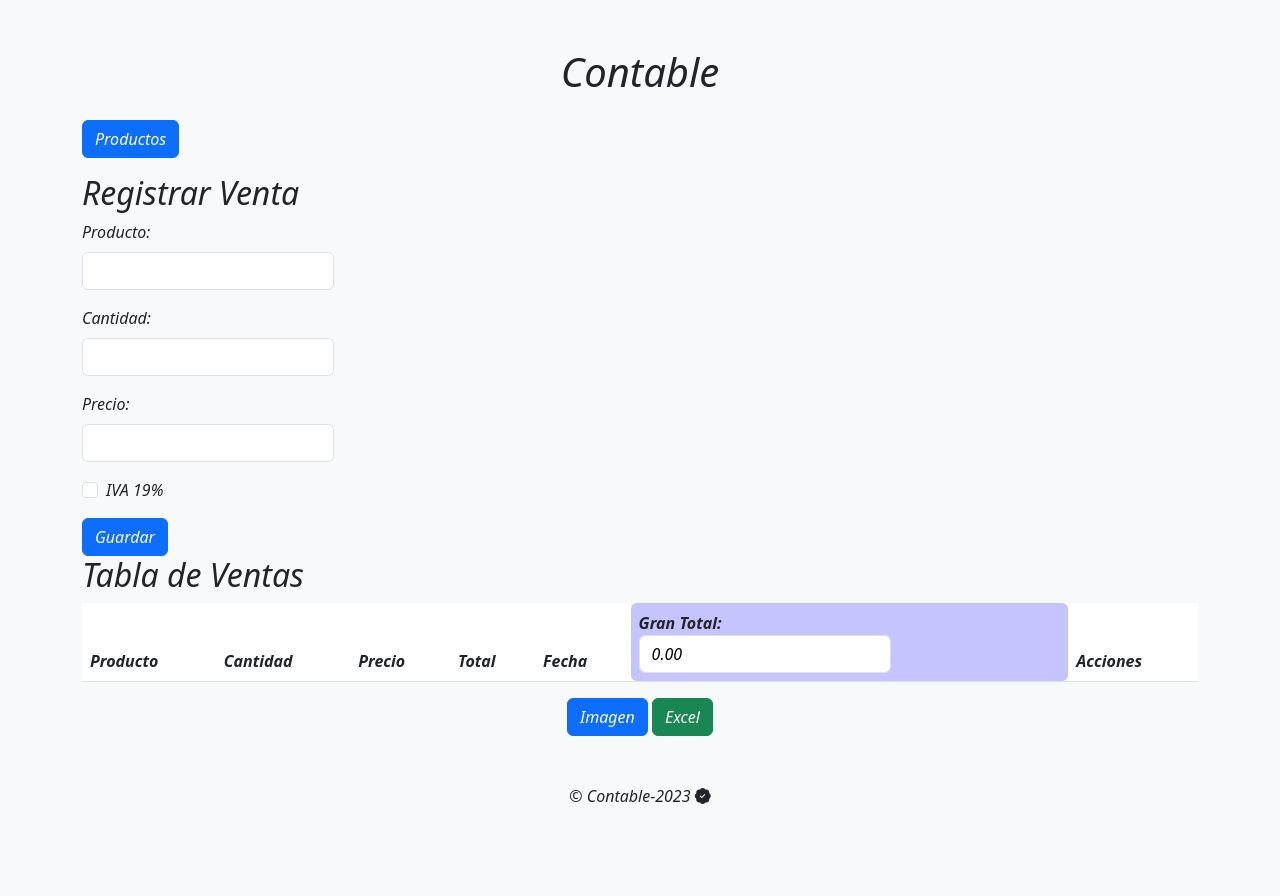
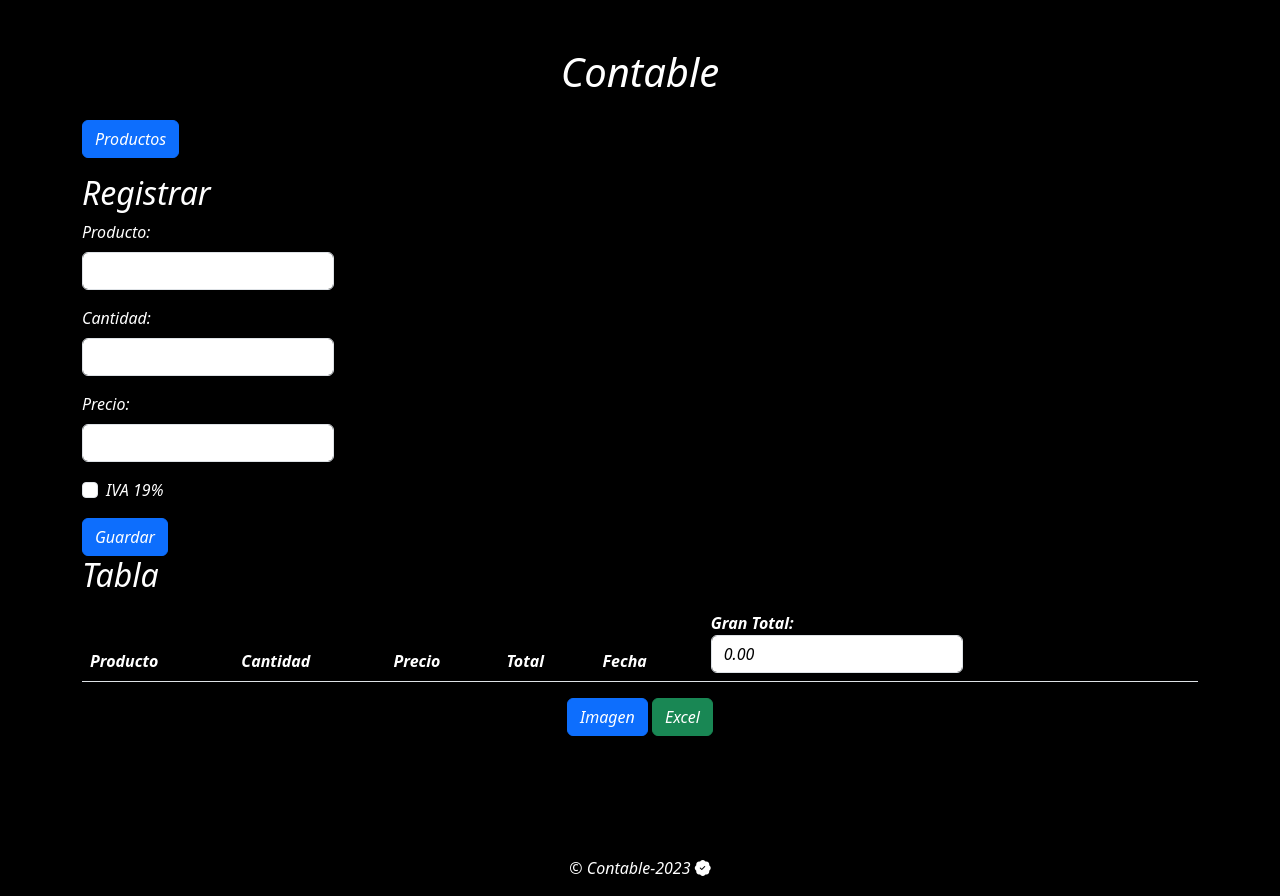
Before and after one commit to jhanerson/momotea-contable, a plain HTML site: page site/index.html in a window 1280 px wide. Before the commit the page ends 824 px from the top, so only its background shows below. Drawn offline with nearby package versions, Linux system fonts and the light colour scheme.

Commit message:
V-1-00001

```diff
--- a/site/code.js
+++ b/site/code.js
@@ -35,8 +35,7 @@ function agregarVenta(producto, cantidad, precio, total, fecha) {
         <td>
             <button class="btn btn-warning btn-sm" onclick="modificarProducto(this)">Modificar</button>
             <button class="btn btn-danger btn-sm" onclick="eliminarProducto(this)">Borrar</button>
-        </td>
-    `;
+        </td>`;
 
     // Llama a la función para recalcular el Gran Total
     calcularGranTotal();
--- a/site/index.html
+++ b/site/index.html
@@ -10,7 +10,7 @@
     <link rel="stylesheet" href="style.css">
 </head>
 
-<body class="bg-light">
+<body>
 
     <header class="text-center mt-5">
         <div class="container">
@@ -34,7 +34,7 @@
         </section>
 
         <section>
-            <h2>Registrar Venta</h2>
+            <h2>Registrar</h2>
             <form id="ventaForm">
                 <div class="mb-3">
                     <label for="producto" class="form-label">Producto:</label>
@@ -58,20 +58,21 @@
 
         <!-- Dentro de la sección "Tabla de Ventas" -->
         <section>
-    <h2>Tabla de Ventas</h2>
+            <h2>Tabla</h2>
             <table class="table">
                 <thead>
                     <tr>
-                <th>Producto</th>
-                <th>Cantidad</th>
-                <th>Precio</th>
-                <th>Total</th>
-                <th>Fecha</th>
-                <th style="background-color: rgb(197, 196, 255);" class="rounded">
-                    <label for="precio">Gran Total:</label>
-                    <input class="form-control me-2" type="search" id="Gran" class="rounded" style="color: rgb(0, 0, 0);">
+                        <th style="background-color:black; color: white;">
+                            Producto</th>
+                        <th style="background-color:black; color: white;"class="site">Cantidad</th>
+                        <th style="background-color:black; color: white;"class="th">Precio</th>
+                        <th style="background-color:black; color: white;"class="th">Total</th>
+                        <th style="background-color:black; color: white;"class="th">Fecha</th>
+                        <th style="background-color:black; color: white;"style="background-color: rgb(197, 196, 255);" class="rounded">
+                            <label for="precio" style="background-color:black; color: white;">Gran Total:</label>
+                            <input class="form-control me-2" type="search" id="Gran" class="rounded"
+                                style="color: rgb(0, 0, 0);">
                         </th>
-                <th>Acciones</th> <!-- Agregar una columna para las acciones -->
                     </tr>
                 </thead>
                 <tbody id="ventasTableBody"></tbody>
@@ -87,6 +88,10 @@
         </section>
     </main>
 
+
+    <br><br><br>
+
+
     <footer class="text-center mt-5">
         <p>© Contable-2023 <i class="bi bi-patch-check-fill"></i></p>
     </footer>
--- a/site/style.css
+++ b/site/style.css
@@ -3,6 +3,19 @@
     font-style: italic;
 
 }
+
+body {
+
+background-color: black;
+color: white;
+}
+
+.site {
+
+    background-color: rgb(255, 0, 0);
+    color: white;
+    }
+
 
 .form-control {
     display: block;
```
Lines whose indentation alone changed are shown as unchanged.
